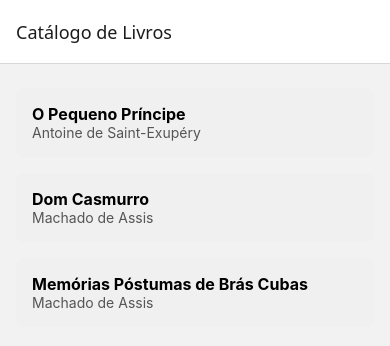
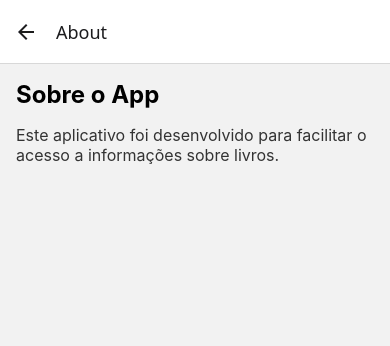
Before and after one commit to EduardoLeal1985/catalogo, a React Native app: screen /About in a window 390 px wide. Shown: the top 346 px of the page. Built offline with nearby package versions, Linux system fonts and the light colour scheme.

Commit message:
dia 2 testes desenvolvimento react native

```diff
--- a/App.tsx
+++ b/App.tsx
@@ -1,23 +1,5 @@
-import React from 'react';
-import { NavigationContainer } from '@react-navigation/native';
-import { createNativeStackNavigator } from '@react-navigation/native-stack';
-import HomeScreen from './screens/HomeScreen';
-import BookDetailScreen from './screens/BookDetailScreen';
-
-export type RootStackParamList = {
-  Home: undefined;
-  BookDetail: { id: string };
-};
-
-const Stack = createNativeStackNavigator<RootStackParamList>();
+import { Routes } from './routes';
 
 export default function App() {
-  return (
-    <NavigationContainer >
-      <Stack.Navigator screenOptions={{ orientation: 'landscape' }}>
-        <Stack.Screen name="Home" component={HomeScreen} options={{ title: 'Catálogo de Livros' }} />
-        <Stack.Screen name="BookDetail" component={BookDetailScreen} options={{ title: 'Detalhes do Livro' }} />
-      </Stack.Navigator>
-    </NavigationContainer>
-  );
+  return <Routes />;
 }
--- /dev/null
+++ b/routes/index.tsx
@@ -0,0 +1,26 @@
+import { NavigationContainer } from '@react-navigation/native';
+import { createNativeStackNavigator } from '@react-navigation/native-stack';
+
+import HomeScreen from '../screens/HomeScreen';
+import BookDetailScreen from '../screens/BookDetailScreen';
+import About from '../screens/About';
+
+export type RootStackParamList = {
+    Home: undefined;
+    BookDetail: { id: string };
+    About: undefined;
+};
+
+const Stack = createNativeStackNavigator<RootStackParamList>();
+
+export function Routes() {
+    return (
+        <NavigationContainer>
+            <Stack.Navigator initialRouteName="Home" screenOptions={{ orientation: 'landscape' }}>
+                <Stack.Screen name="Home" component={HomeScreen} />
+                <Stack.Screen name="BookDetail" component={BookDetailScreen} />
+                <Stack.Screen name="About" component={About} />
+            </Stack.Navigator>
+        </NavigationContainer>
+    );
+}
--- /dev/null
+++ b/screens/About/index.tsx
@@ -0,0 +1,18 @@
+import React from 'react';
+import { View, FlatList, StyleSheet } from 'react-native';
+import BookCard from '../../components/BookCard';
+import { books } from '../../data/books';
+import { NativeStackScreenProps } from '@react-navigation/native-stack';
+import { RootStackParamList } from '../../routes';
+import { Container, Title, Text } from './styles';
+
+type Props = NativeStackScreenProps<RootStackParamList, 'About'>;
+
+export default function About({ navigation }: Props) {
+    return (
+        <Container>
+            <Title>Sobre o App</Title>
+            <Text>Este aplicativo foi desenvolvido para facilitar o acesso a informações sobre livros.</Text>
+        </Container>
+    );
+}
--- /dev/null
+++ b/screens/About/styles.ts
@@ -0,0 +1,16 @@
+import styled from 'styled-components/native';
+
+export const Container = styled.SafeAreaView`
+  flex: 1;
+  padding: 16px;
+`;
+
+export const Title = styled.Text`
+  font-size: 24px;
+  font-weight: bold;
+  margin-bottom: 16px;
+`;
+export const Text = styled.Text`
+  font-size: 16px;
+  color: #333; `
+    ;
--- a/screens/BookDetailScreen.tsx
+++ /dev/null
@@ -1,40 +0,0 @@
-import React from 'react';
-import { View, Text, StyleSheet } from 'react-native';
-import { books } from '../data/books';
-import { NativeStackScreenProps } from '@react-navigation/native-stack';
-import { RootStackParamList } from '../App';
-
-type Props = NativeStackScreenProps<RootStackParamList, 'BookDetail'>;
-
-export default function BookDetailScreen({ route }: Props) {
-    const book = books.find((b) => b.id === route.params.id);
-
-    if (!book) return <Text>Livro não encontrado.</Text>;
-
-    return (
-        <View style={styles.container}>
-            <Text style={styles.title}>{book.title}</Text>
-            <Text style={styles.author}>Autor: {book.author}</Text>
-            <Text style={styles.description}>{book.description}</Text>
-        </View>
-    );
-}
-
-const styles = StyleSheet.create({
-    container: {
-        flex: 1,
-        padding: 16,
-        gap: 12,
-    },
-    title: {
-        fontSize: 20,
-        fontWeight: 'bold',
-    },
-    author: {
-        fontSize: 16,
-        color: '#666',
-    },
-    description: {
-        fontSize: 16,
-    },
-});
--- /dev/null
+++ b/screens/BookDetailScreen/index.tsx
@@ -0,0 +1,23 @@
+import React from 'react';
+import { View, Text, StyleSheet, Button } from 'react-native';
+import { books } from '../../data/books';
+import { NativeStackScreenProps } from '@react-navigation/native-stack';
+import { RootStackParamList } from '../../routes';
+import { Container, Title, Author, Description } from './styles';
+
+type Props = NativeStackScreenProps<RootStackParamList, 'BookDetail'>;
+
+export default function BookDetailScreen({ route, navigation }: Props) {
+    const book = books.find((b) => b.id === route.params.id);
+
+    if (!book) return <Text>Livro não encontrado.</Text>;
+
+    return (
+        <Container>
+            <Button title="Voltar" onPress={() => { navigation.goBack() }} />
+            <Title>{book.title}</Title>
+            <Author>Autor: {book.author}</Author>
+            <Description>{book.description}</Description>
+        </Container>
+    );
+}
--- /dev/null
+++ b/screens/BookDetailScreen/styles.ts
@@ -0,0 +1,21 @@
+import styled from 'styled-components/native';
+
+export const Container = styled.SafeAreaView`
+  flex: 1;
+  padding: 16px;
+  gap: 12px;
+`;
+
+export const Title = styled.Text`
+  font-size: 20px;
+  font-weight: bold;
+`;
+
+export const Author = styled.Text`
+  font-size: 16px;
+  color: #666;
+`;
+
+export const Description = styled.Text`
+  font-size: 16px;
+`;
--- a/screens/HomeScreen.styles.ts
+++ b/screens/HomeScreen/styles.ts
@@ -1,6 +1,6 @@
 import styled from 'styled-components/native';
 
-export const Container = styled.View`
+export const Container = styled.SafeAreaView`
   flex: 1;
   padding: 16px;
 `;
```
Also changed, not shown: screens/HomeScreen/index.tsx (renamed from screens/HomeScreen.tsx, +4 -4 lines).
